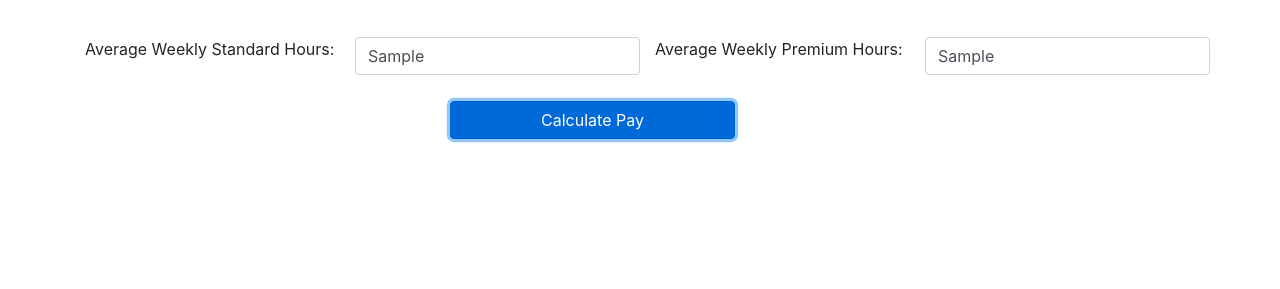
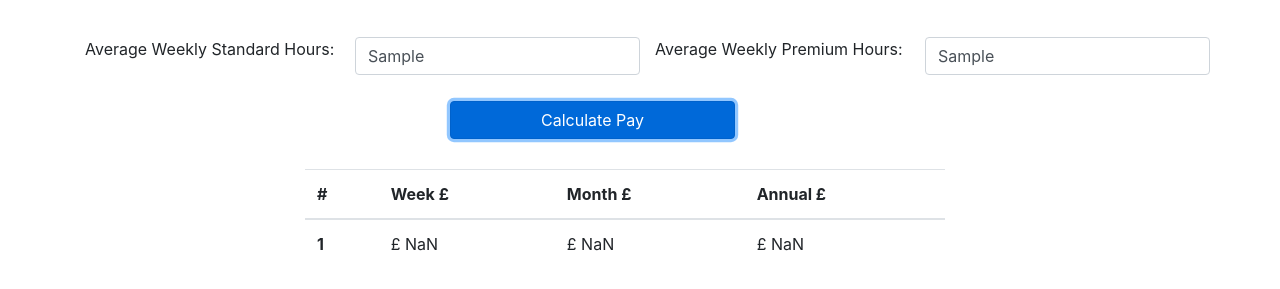
Before and after one commit to AidanR1999/TescoPayCalculator, a plain HTML site: page index.html in a window 1280 px wide. Both pictures are taken after typing "Sample", "Sample", "Sample" into the empty fields and a click on the button "Calculate Pay". Shown: the part 583-872 px from the top of the page. Before the commit the page ends 800 px from the top, so only its background shows below. Drawn offline with nearby package versions, Linux system fonts and the light colour scheme.

Commit message:
fixed NaN; added basic bootstrap table to display pay rates; fixed some of the math

```diff
--- a/index.html
+++ b/index.html
@@ -5,6 +5,7 @@
     <link rel="stylesheet" href="https://stackpath.bootstrapcdn.com/bootstrap/4.4.1/css/bootstrap.min.css" integrity="sha384-Vkoo8x4CGsO3+Hhxv8T/Q5PaXtkKtu6ug5TOeNV6gBiFeWPGFN9MuhOf23Q9Ifjh" crossorigin="anonymous">
     <script src="https://ajax.googleapis.com/ajax/libs/jquery/3.4.1/jquery.min.js"></script>
     <script src="scripts/calculator.js"></script>
+    <link rel="stylesheet" href="styles.css">
 </head>
 
 <body>
@@ -56,4 +57,28 @@
             <button type="button" class="btn btn-primary col-sm-3" onclick="calcPayControl()">Calculate Pay</button>
         </div>
     </section>
+    <section>
+        <!-- basic bootstrap table snippet -->
+        <div class="row table-responsive">
+            <table class="table">
+                <thead>
+                  <tr>
+                    <th scope="col">#</th>
+                    <th scope="col">Week £</th>
+                    <th scope="col">Month £</th>
+                    <th scope="col">Annual £</th>
+                  </tr>
+                </thead>
+                <tbody>
+                  <tr>
+                    <th scope="row">1</th>
+                    <td id="week"></td>
+                    <td id="month"></td>
+                    <td id="year"></td>
+                  </tr>
+                </tbody>
+              </table>
+              <!-- table end -->
+        </div>
+    </section>
 </body>
--- a/scripts/calculator.js
+++ b/scripts/calculator.js
@@ -14,6 +14,13 @@ function calcPayControl() {
 
     var annualPreTax = calcAnnualPay(values);
     console.log(weeklyPreTax, monthlyPreTax, annualPreTax);
+
+    // display in table cells by ID
+    $('#week').html( '£ ' + weeklyPreTax.toFixed(2));
+    $('#month').html('£ ' + monthlyPreTax.toFixed(2));
+    $('#year').html('£ ' + annualPreTax.toFixed(2));
+
+
     // var annualPostTax = calcTax(annualPreTax, values.bracket);
 
     // displayPreTax(weeklyPreTax, monthlyPreTax, annualPreTax);
@@ -22,8 +29,9 @@ function calcPayControl() {
 
 //PRE-TAX CALCULATIONS
 function calcWeeklyPay(values) {
+    debugger;
     console.log(values);
-    var pay = values.hourlyPay * 7;
+    var pay = values.hourlyPay * values.weeklyStandHours; // not sure what the value "7" was for?
     console.log(pay);
     pay += (values.hourlyPay * _premiumRate) * values.weeklyPremHours;
     return pay;
@@ -43,13 +51,11 @@ function calcTax(preTax, bracket){}
 //HELPERS
 function getValues() {
     var values = {};
-    $(document).ready(function() {
         values.hourlyPay = Number($('#hourlyPay').val());
         values.taxBracket = $('#taxBracket').val();
 
         values.weeklyStandHours = Number($('#weeklyStandHours').val());
         values.weeklyPremHours = Number($('#weeklyPremHours').val());
-    });
 
     return values;
 }
--- /dev/null
+++ b/styles.css
@@ -0,0 +1,8 @@
+
+/* make table centered */
+.table {
+    margin: auto;
+    width: 50% !important;
+    margin-top: 30px;
+    margin-bottom: 100px;
+}
```
